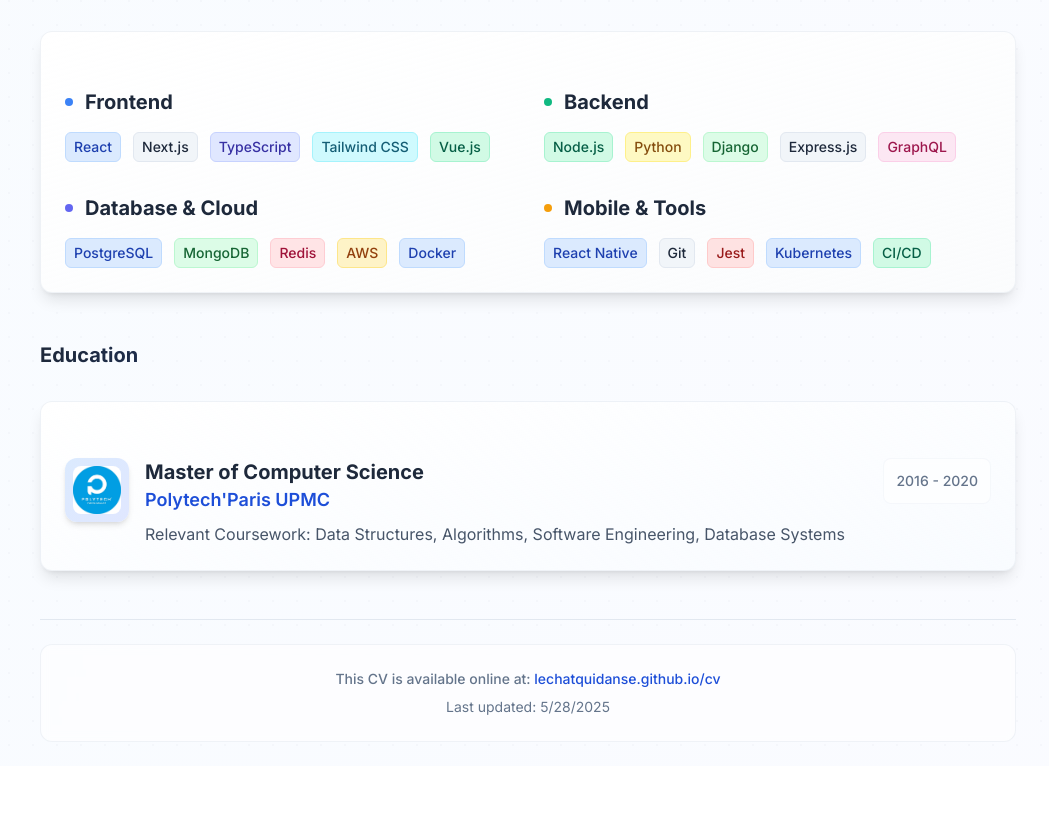
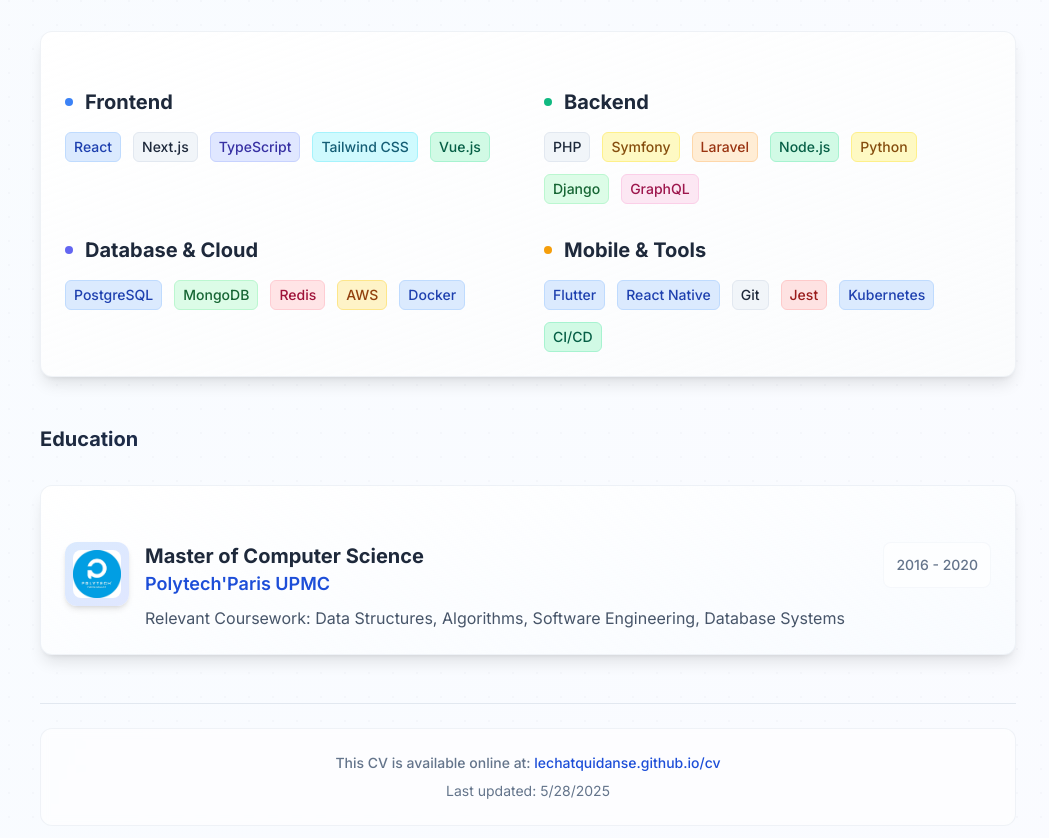
Before and after one commit to lechatquidanse/cv, a Next.js app: page / in a window 1280 px wide. Shown: the part 2520-3358 px from the top of the page, without its empty margins (112-1161 px from the left). Before the commit the page ends 3286 px from the top, so only its background shows below. Built offline with nearby package versions, Linux system fonts and the light colour scheme.

Commit message:
add more skills

```diff
--- a/app/page.tsx
+++ b/app/page.tsx
@@ -732,6 +732,15 @@ export default function CVPage() {
                     Backend
                   </h3>
                   <div className="flex flex-wrap gap-3">
+                    <Badge className="bg-slate-100 text-slate-800 hover:bg-slate-200 border-slate-200 text-sm py-1">
+                      PHP
+                    </Badge>
+                    <Badge className="bg-yellow-100 text-yellow-800 hover:bg-yellow-200 border-yellow-200 text-sm py-1">
+                      Symfony
+                    </Badge>
+                    <Badge className="bg-orange-100 text-orange-800 hover:bg-orange-200 border-orange-200 text-sm py-1">
+                      Laravel
+                    </Badge>
                     <Badge className="bg-emerald-100 text-emerald-800 hover:bg-emerald-200 border-emerald-200 text-sm py-1">
                       Node.js
                     </Badge>
@@ -740,9 +749,6 @@ export default function CVPage() {
                     </Badge>
                     <Badge className="bg-green-100 text-green-800 hover:bg-green-200 border-green-200 text-sm py-1">
                       Django
-                    </Badge>
-                    <Badge className="bg-slate-100 text-slate-800 hover:bg-slate-200 border-slate-200 text-sm py-1">
-                      Express.js
                     </Badge>
                     <Badge className="bg-pink-100 text-pink-800 hover:bg-pink-200 border-pink-200 text-sm py-1">
                       GraphQL
@@ -780,6 +786,9 @@ export default function CVPage() {
                     Mobile & Tools
                   </h3>
                   <div className="flex flex-wrap gap-3">
+                    <Badge className="bg-blue-100 text-blue-800 hover:bg-blue-200 border-blue-200 text-sm py-1">
+                      Flutter
+                    </Badge>
                     <Badge className="bg-blue-100 text-blue-800 hover:bg-blue-200 border-blue-200 text-sm py-1">
                       React Native
                     </Badge>
```
